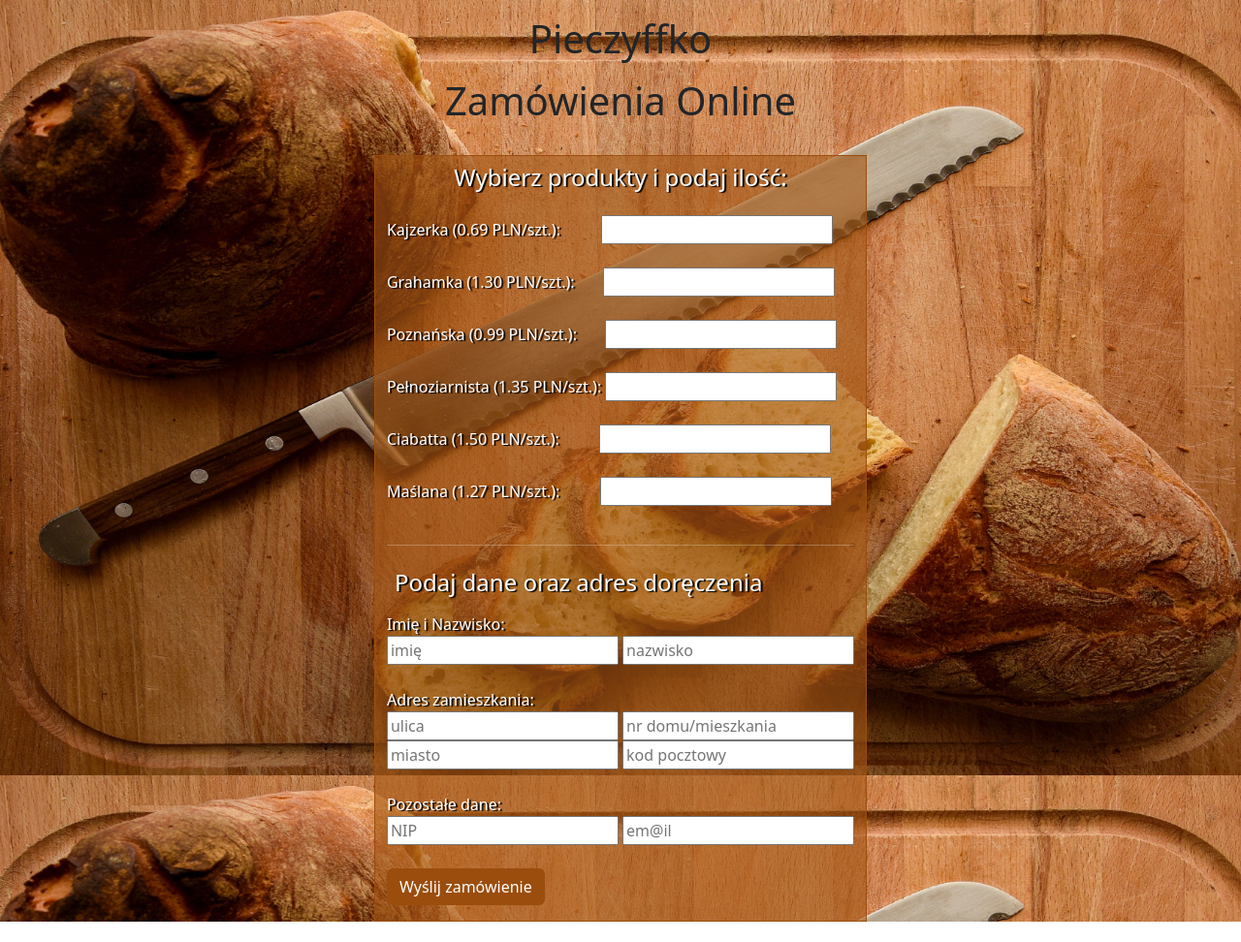
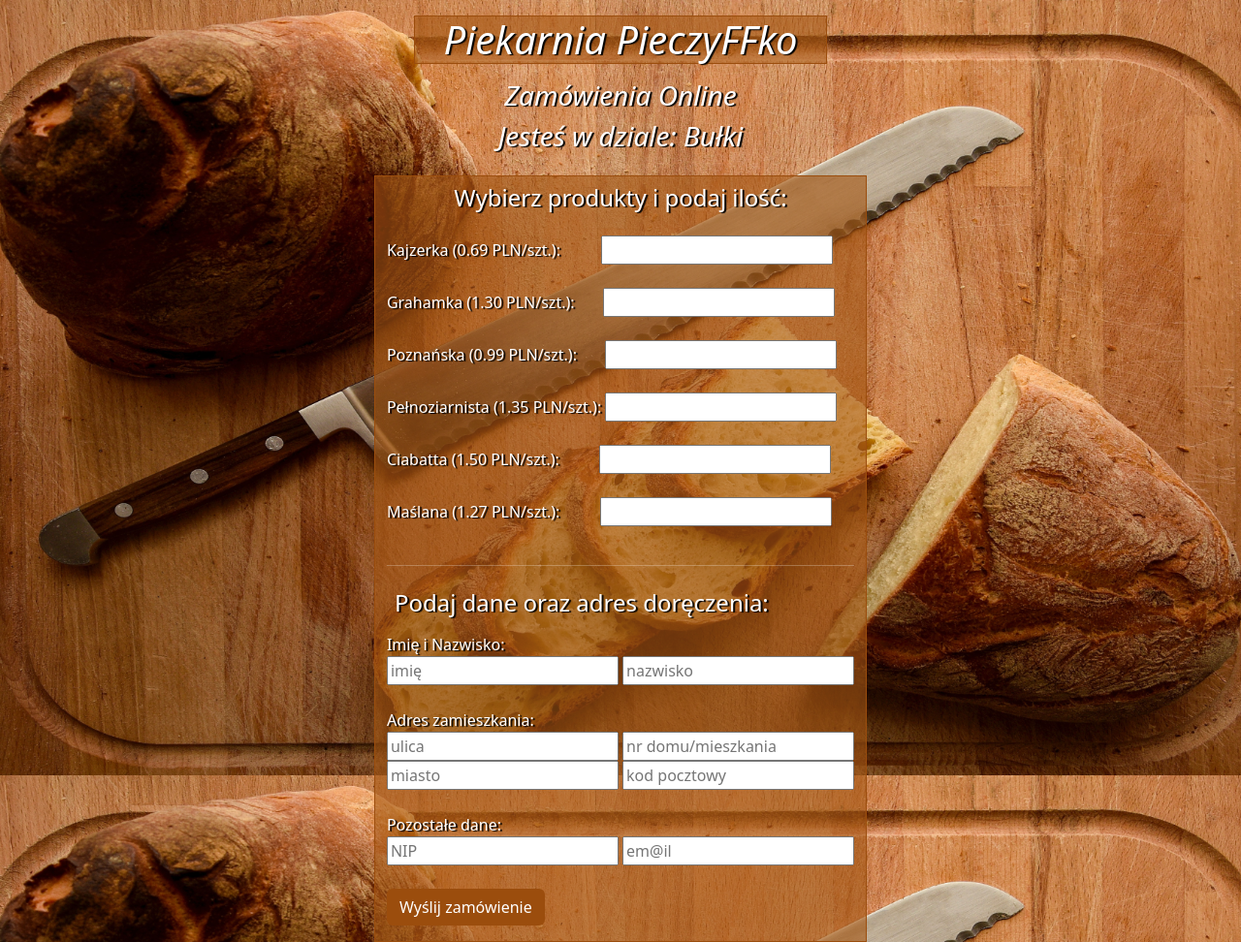
Before and after one commit to DarkoKa/Order-Form, a PHP site: page / in a window 1280 px wide. Shown: the whole page at 97% size. Before the commit the page ends 951 px from the top, so only its background shows below. Run offline with PHP 8.4, Linux system fonts and the light colour scheme.

Commit message:
Add files via upload

```diff
--- a/index.php
+++ b/index.php
@@ -14,9 +14,11 @@
 
 <body>
 
-  <div class="pt-3 pb-2 h1 text-center myStyleForMainTitle">
-    <p>Pieczyffko</p>
-    <p>Zamówienia Online</p>
+  <div class="container align-items-center justify-content-center pt-3 pb-2 h1 text-center myStyleForMainTitle">
+        <p class="companyNameStyle">Piekarnia PieczyFFko</p>
+        <h3>Zamówienia Online</h3>
+        <h3>Jesteś w dziale: Bułki</h3>
+
   </div>
 
   <div class="container-fluid d-flex align-items-center justify-content-center">
@@ -51,7 +53,7 @@
 
             <hr style="color: white;">
 
-            <h4 class="p-2 pb-2 myStyleTextInForm">Podaj dane oraz adres doręczenia</h4>
+            <h4 class="p-2 pb-2 myStyleTextInForm">Podaj dane oraz adres doręczenia:</h4>
             <span class="myStyleTextInForm">Imię i Nazwisko:</span><br>
             <input type="text" name="imie" placeholder="imię"/>
             <input type="text" name="nazwisko" placeholder="nazwisko"/>
--- a/order_form.php
+++ b/order_form.php
@@ -1,6 +1,5 @@
 <!DOCTYPE html>
 <html lang="en">
-
 <head>
     <meta charset="UTF-8">
     <meta http-equiv="X-UA-Compatible" content="IE=edge">
@@ -10,7 +9,6 @@
     <title>Podsumowanie zamówienia</title>
     <link href="https://cdn.jsdelivr.net/npm/bootstrap@5.3.2/dist/css/bootstrap.min.css" rel="stylesheet" integrity="sha384-T3c6CoIi6uLrA9TneNEoa7RxnatzjcDSCmG1MXxSR1GAsXEV/Dwwykc2MPK8M2HN" crossorigin="anonymous">
     <script src="https://cdn.jsdelivr.net/npm/bootstrap@5.3.2/dist/js/bootstrap.bundle.min.js" integrity="sha384-C6RzsynM9kWDrMNeT87bh95OGNyZPhcTNXj1NW7RuBCsyN/o0jlpcV8Qyq46cDfL" crossorigin="anonymous"></script>
-
 </head>
 
 <body>
@@ -21,7 +19,6 @@
         $pelnoziarn = $_POST['pelnoziarn'];
         $ciabatta = $_POST['ciabatta'];
         $maslana = $_POST['maslana'];
-
 
         $imie = $_POST['imie'];
         $nazwisko = $_POST['nazwisko'];
--- a/styles.css
+++ b/styles.css
@@ -1,6 +1,5 @@
 body {
   background: url(bread.png) no-repeat center center fixed;
-
   background-size: cover;
 }
 
@@ -10,11 +9,27 @@ body {
   background-position: center;
 }
 
+.myStyleForMainTitle{
+  color: white;
+  font-style: italic;
+  text-shadow: black 2px 1px 1px;
+  max-width: 450px !important;
+}
+
+.companyNameStyle{
+  background-color: rgba(166, 87, 21, 0.6);
+  border: solid;
+  border-width: 1px;
+  border-color: rgb(155, 77, 13);
+}
+
+
 .myStyleForm{
   background-color: rgba(166, 87, 21, 0.6);
   border: solid;
   border-width: 1px;
   border-color: rgb(155, 77, 13);
+
 }
 
 .myStyleTextInForm{
```
